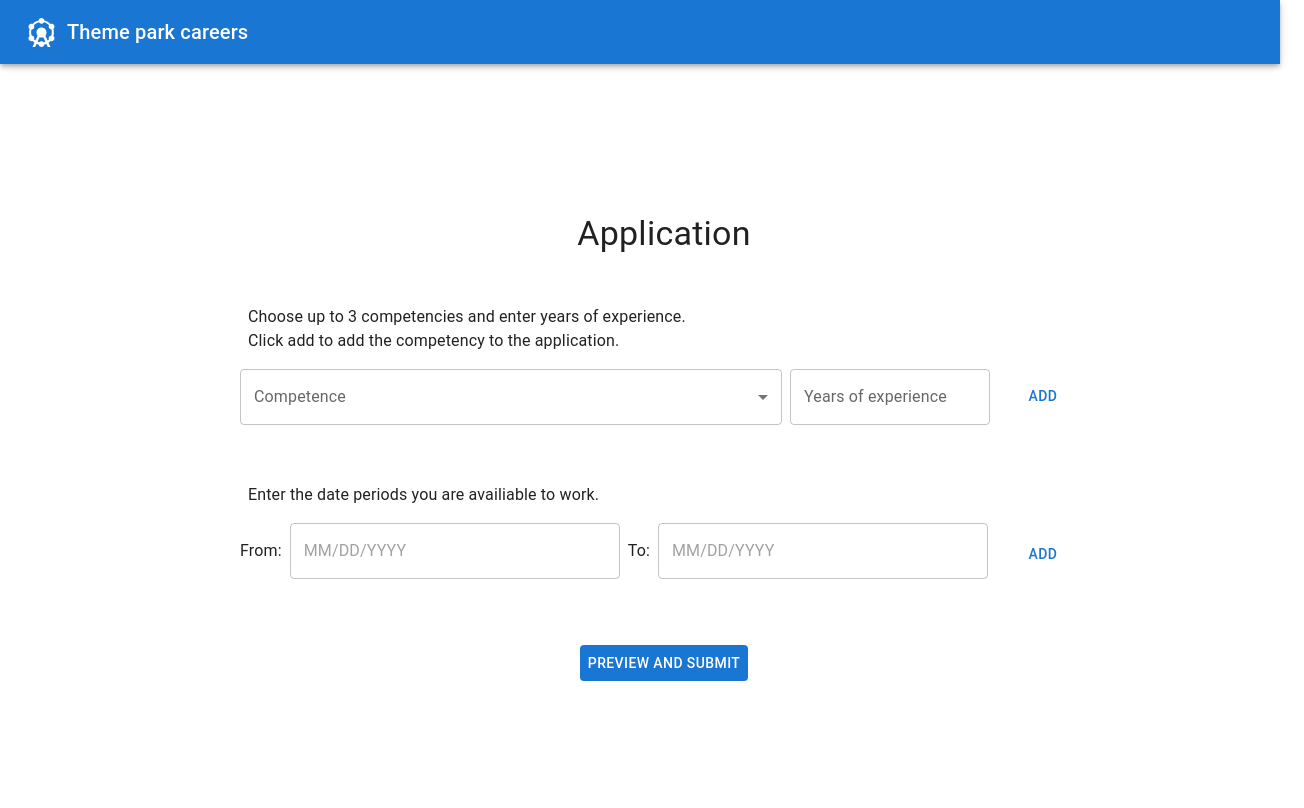
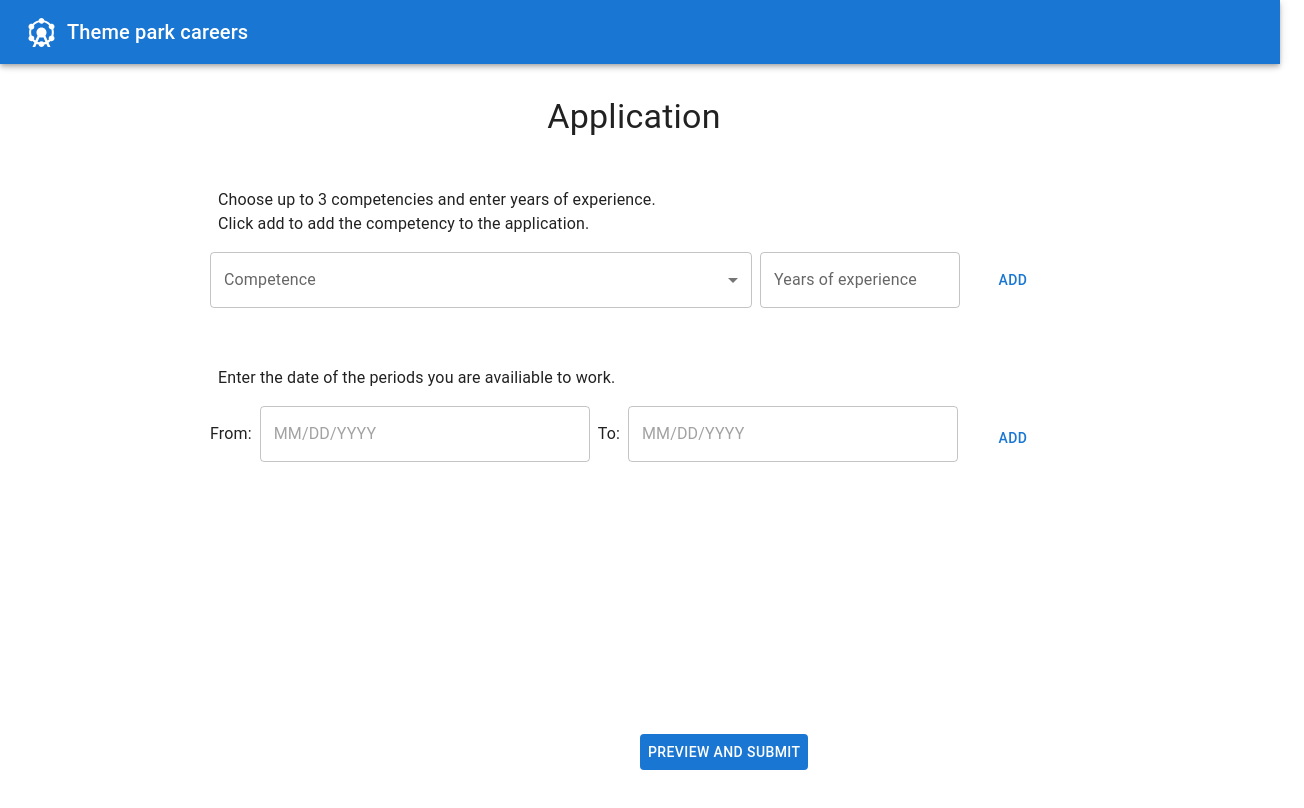
Before and after one commit to ponkinnm/IV1201-frontend, a React (Vite) app: page /apply in a window 1280 px wide. Shown: the top 808 px of the page, 1304 px wide, since content can reach past the window. Built offline with nearby package versions, Linux system fonts and the light colour scheme.

Commit message:
Updated styling

```diff
--- a/src/App.tsx
+++ b/src/App.tsx
@@ -23,7 +23,7 @@ function App() {
       <CssBaseline />
       <BrowserRouter>
         <Header />
-        <Container sx={{ marginTop: '64px', paddingBottom: '20px' }}>
+        <Container sx={{ display: "flex", flexDirection: "column", alignItems: "center", height: "100vh", minWidth: "100vw", marginTop: "64px", overflowY: "auto"}}>
           <Routes>
             <Route path="/" element={<HomePage />}></Route>
             <Route path="/applicants" element={<ListApplicants />}></Route>
--- a/src/components/ApplicationForm.tsx
+++ b/src/components/ApplicationForm.tsx
@@ -3,7 +3,7 @@ import TextField from '@mui/material/TextField';
 import InputLabel from '@mui/material/InputLabel';
 import MenuItem from '@mui/material/MenuItem';
 import FormControl from '@mui/material/FormControl';
-import Select, { SelectChangeEvent } from '@mui/material/Select';
+import Select from '@mui/material/Select';
 import { Button, Typography } from '@mui/material';
 import { useState } from 'react';
 import { DatePicker } from '@mui/x-date-pickers/DatePicker';
@@ -46,11 +46,13 @@ export default function ApplicationForm(){
     };
 
     return(
-        <Box sx={{display: "flex", flexDirection: "column"}}>
-            <Box minHeight={50}></Box>
-            <Box sx={{display: "flex", justifyContent: "center", alignItems: "center"}}>
+        <Box sx={{ minHeight: "100vh", marginTop: 4}}>
+            <Box>
+                <Box sx={{display: "flex", justifyContent: "center", alignItems: "start"}}>
                     <Typography variant="h4">Application</Typography>
                 </Box>
+            </Box>
+            <Box sx={{display: "flex", flexDirection: "column"}}>
             <Box sx={{height: 50, width: "100%" }}></Box>
             <Typography sx={{marginLeft: 1}}>Choose up to 3 competencies and enter years of experience.</Typography>
             <Typography sx={{marginLeft: 1, marginBottom: 2}}>Click add to add the competency to the application.</Typography>
@@ -58,10 +60,11 @@ export default function ApplicationForm(){
                     <DynamicInput key={a.id} id={a.id} addRow={() => addRow("competence")} removeRow={() => removeRow(a.id, "competence")} renderComponent={() => CompetenceRow()}/>
                 ))}
                 <Box sx={{height: 50, width: "100%" }}></Box>
-            <Typography sx={{marginLeft: 1, marginBottom: 2}}>Enter the date periods you are availiable to work.</Typography>
+                <Typography sx={{marginLeft: 1, marginBottom: 2}}>Enter the date of the periods you are availiable to work.</Typography>
                 {availability.map((a)=>(
                     <DynamicInput key={a.id} id={a.id} addRow={() => addRow("date")} removeRow={() => removeRow(a.id, "date")} renderComponent={() => DateRow()}/>
                 ))}
+            </Box>
             <Box sx={{height: 50, width: "100%" }}></Box>
         </Box>
     );
@@ -84,8 +87,8 @@ function DynamicInput({ id, addRow: addRow, removeRow: removeRow, renderComponen
         <Box sx={{ marginBottom: 1, minWidth: "750px", display: "flex", flexDirection: "row", gap: 1}}>
             {renderComponent()}
             {
-                entered == true ? <Button onClick={() => {setEntered(false), removeRow(id)}} sx={{backgroundColor: "#white", color: "#1976d2", minWidth: 90}}>Remove</Button>
-                                : <Button onClick={() => {setEntered(true), addRow()}} sx={{backgroundColor: "#white", color: "#1976d2", minWidth: 90}}>Add</Button>
+                entered == true ? <Button onClick={() => {setEntered(false); removeRow(id)}} sx={{backgroundColor: "#white", color: "#1976d2", minWidth: 90}}>Remove</Button>
+                                : <Button onClick={() => {setEntered(true); addRow()}} sx={{backgroundColor: "#white", color: "#1976d2", minWidth: 90}}>Add</Button>
             }
 
         </Box>
@@ -99,16 +102,16 @@ function DynamicInput({ id, addRow: addRow, removeRow: removeRow, renderComponen
  * @returns {JSX.Element} CompetenceRow
  */
 function CompetenceRow(){
-    var competenceValue; //Value representing a competency: 1-ticket sales 2-lotteries 3-roller coaster operation replace with hooks
+    const [competenceProfileId, setCompetenceProfileId] = useState(""); //Value representing a competency: 1-ticket sales 2-lotteries 3-roller coaster operation replace with hooks
     return(
         <Box sx={{ minWidth: 750, display: "flex", alignItems: "center", gap: 1 }}>
             <FormControl fullWidth>
                 <InputLabel id="${id}">Competence</InputLabel>
                 <Select
                     id="competence-${id}"
-                    value={competenceValue}
+                    value={competenceProfileId}
                     label="Competence"
-                    //onChange={handleChange}
+                    onChange={(event) => setCompetenceProfileId(event.target.value)}
                 >
                     <MenuItem value={1}>Ticket sales</MenuItem>
                     <MenuItem value={2}>Lotteries</MenuItem>
--- a/src/components/SignInForm.tsx
+++ b/src/components/SignInForm.tsx
@@ -19,7 +19,6 @@ const Card = styled(MuiCard)(({ theme }) => ({
   width: '450px',
   padding: theme.spacing(4),
   gap: theme.spacing(2),
-  margin: '25%',
   [theme.breakpoints.up('sm')]: {
     maxWidth: '450px',
   },
@@ -31,7 +30,7 @@ const Card = styled(MuiCard)(({ theme }) => ({
 
 const SignInContainer = styled(Stack)(({ theme }) => ({
   height: 'calc((1 - var(--template-frame-height, 0)) * 100dvh)',
-  minHeight: '100%',
+  minHeight: '100vh',
   padding: theme.spacing(2),
   [theme.breakpoints.up('sm')]: {
     padding: theme.spacing(4),
@@ -100,7 +99,7 @@ export default function SignIn() {
   };
 
   return (
-    <div>
+    <Box sx={{ display: 'flex', flexDirection: 'column', justifyContent: 'center', alignItems: 'center', minHeight: '100vh', padding: 2 }}>
       <SignInContainer direction="column" justifyContent="space-between">
         <Card variant="outlined">
           <Typography component="h1" variant="h4" sx={{ width: '100%', fontSize: 'clamp(2rem, 10vw, 2.15rem)' }}>
@@ -177,6 +176,6 @@ export default function SignIn() {
           </Box>
         </Card>
       </SignInContainer>
-    </div>
+    </Box>
   );
 }
--- a/src/pages/Application.tsx
+++ b/src/pages/Application.tsx
@@ -6,19 +6,20 @@ import '../container.css';
 import ApplicationForm from '../components/ApplicationForm.tsx';
 import { Typography, Button } from '@mui/material';
 import { useState } from 'react';
+import Box from '@mui/material/Box';
 
 function Application(){
     const [submitted, setSubmitted] = useState(false);
 
     return(
-        <div className='outer-container'>
-            <div className='inner-container'>
-                {
-                    submitted ? <Typography sx={{m: 2}}>Application submitted!</Typography> : <ApplicationForm/>
-                }
-                <Button onClick={() => setSubmitted(!submitted)} sx={{backgroundColor: "#1976d2", color: "white"}}>Preview and submit</Button>
-            </div>
-        </div>
+        <Box sx={{display: "flex", flexDirection: "column", justifyItems: "center", minWidth: "750px", minHeight: "100vh"}}>
+            <Box sx={{ flex: 1, paddingBottom: "100px", overflowY: "auto", maxHeight: "80vh", paddingRight: "12px"}}>
+            {
+                submitted ? <Typography sx={{m: 2}}>Application submitted!</Typography> : <ApplicationForm/>
+            }
+            </Box>
+            <Button onClick={() => setSubmitted(!submitted)} sx={{position: "fixed", left: "50%", bottom: "30px", backgroundColor: "#1976d2", color: "white", zIndex: 1000}}>Preview and submit</Button>
+        </Box>
     );
 }
 
--- a/src/pages/HomePage.tsx
+++ b/src/pages/HomePage.tsx
@@ -1,22 +1,23 @@
-import { Typography } from '@mui/material';
+import { Typography, Box} from '@mui/material';
 import SignInForm from '../components/SignInForm.tsx';
 
 function HomePage() {
   return (
-    <div className="outer-container">
-      <Typography variant="h4" component="h1" sx={{margin:2}}>
+
+      <Box sx={{ display: "flex", flexDirection: "column", alignItems: "center", minWidth: "100vw", marginTop: 4, overflowY: "auto" }}>
+        <Typography variant="h4" component="h1">
           Home
         </Typography>
+        <Box sx={{width: 100, padding: 2}}></Box>
         <Typography variant="body1" component="p">
           Welcome to Theme park careers!
         </Typography>
         <Typography variant="body1" component="p">
           Sign in or create a new account
         </Typography>
-      <div className="inner-container">
         <SignInForm />
-      </div>
-    </div>
+      </Box>
+
   );
 }
 
--- a/src/pages/LoggedInUser.tsx
+++ b/src/pages/LoggedInUser.tsx
@@ -1,18 +1,15 @@
-import '../container.css';
-import { Typography } from '@mui/material';
-
+import { Typography, Button, Box} from '@mui/material';
 import { useNavigate } from 'react-router-dom';
 
 function LoggedInUser() {
   const navigate = useNavigate(); //TODO: Used temporary for testing purposes, remove later!
 
   return (
-    <div className="outer-container">
-      <div className="inner-container">
-        <Typography>Successful log in!</Typography>
-        <button onClick={() => { void navigate("/applicants") }}>Go to applicants</button>
-      </div>
-    </div>
+    <Box sx={{display: "flex", flexDirection: "column", alignItems: "center"}}>
+      <Typography>Successful log in!</Typography>
+      <Button onClick={() => { void navigate("/applicants") }}>Application list</Button>
+      <Button onClick={() => { void navigate("/apply") }}>Create application</Button>
+    </Box>
   );
 }
 
```
Lines whose indentation alone changed are shown as unchanged.
